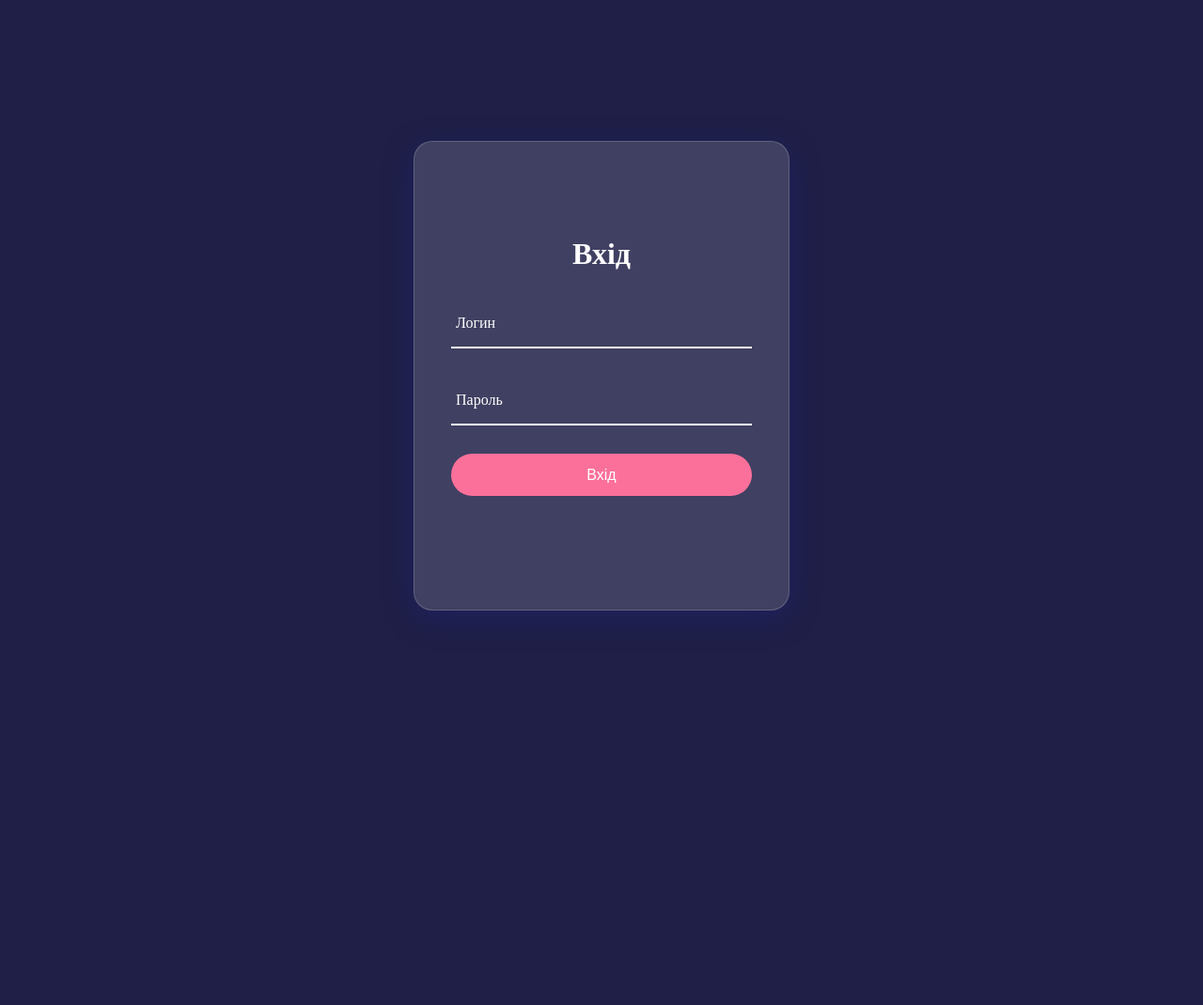
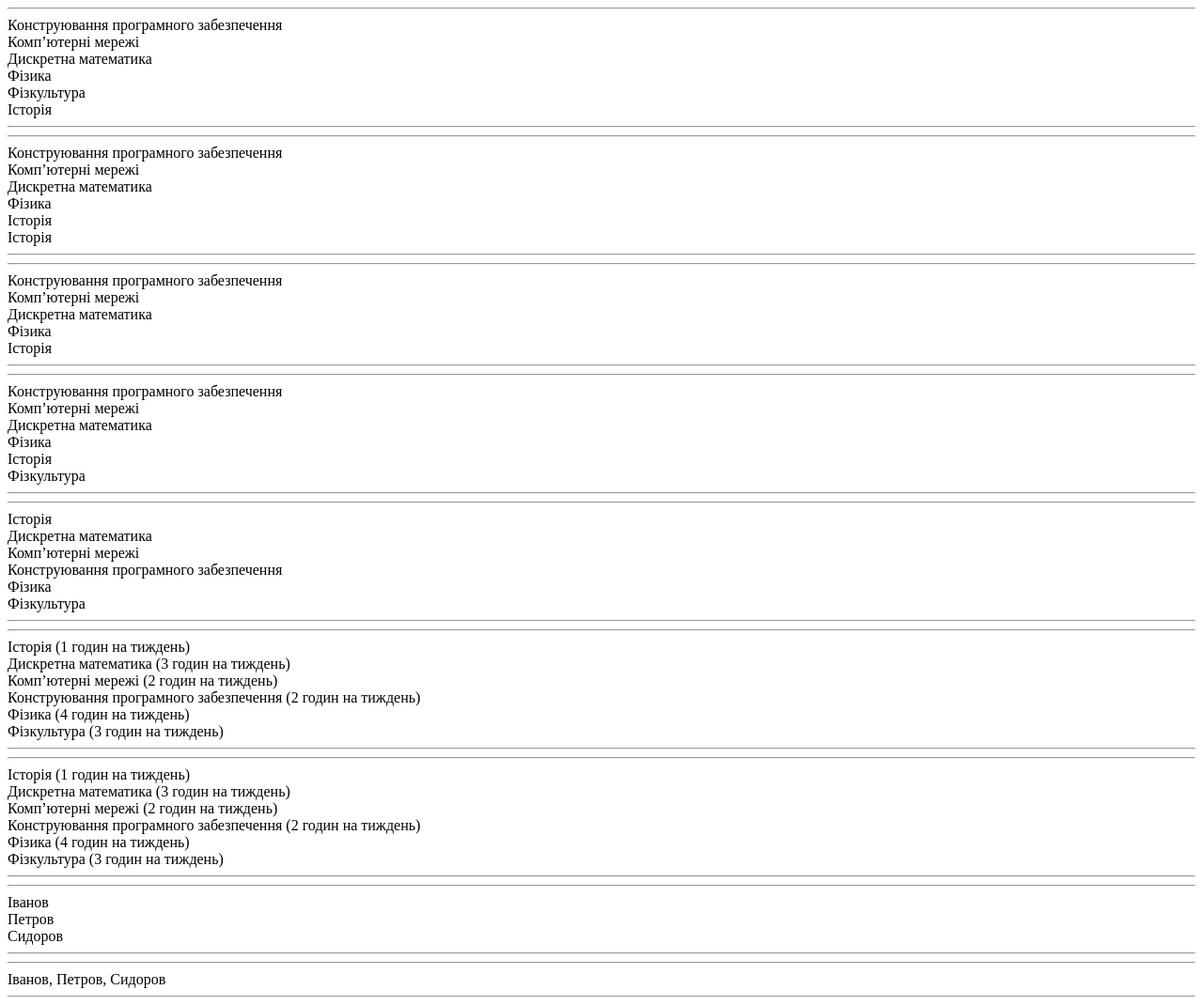
Before and after one commit to s1nure/Pr3_dev_server_app, a PHP site: page / in a window 1280 px wide. Shown: the whole page at 94% size. Before the commit the page ends 656 px from the top, so only its background shows below. Run offline with PHP 8.4, Linux system fonts and the light colour scheme.

Commit message:
Pr4 - done

```diff
--- a/index.php
+++ b/index.php
@@ -1,41 +1,33 @@
 <?php
-session_start();
-include 'student.php';
 
-$student = new Student;
+include 'subjects.php';
 
-if (isset($_POST) && isset($_POST['login']) && isset($_POST['password'])) {
-    $student->login();
-}
+$subjectsObj = new Subjects();
 
-if (isset($_POST) && isset($_POST['name']) && !empty($_POST['surename']) && isset($_POST['age'])) {
-    $student->add_student();
-}
-if (isset($_POST['logout'])) {
-    $student->logOut();
-}
+$subjectsObj->show();
+
+$subjectsObj->changeArray('Фізкультура', 'Історія');
+$subjectsObj->show();
+
+$uniqueSubjects = array_unique($subjectsObj->subjects_array);
+$subjectsObj->displayArray($uniqueSubjects);
+
+$subjectsObj->changeArray2('Історія', 'Фізкультура', 2);
+$subjectsObj->show();
+
+asort($subjectsObj->subjects_array);
+$subjectsObj->show();
+
+$subjectsObj->expansion();
+$subjectsObj->show();
+
+$subarrays = $subjectsObj->getSubarrays();
+$subjectsObj->displayArray($subarrays);
+
+$subjectsObj->displayArray(explode(', ', $subjectsObj->students));
+
+$studentsArray = explode(', ', $subjectsObj->students);
+$subjectsObj->students = implode(', ', $studentsArray);
+$subjectsObj->displayArray([$subjectsObj->students]);
 
 ?>
-<!DOCTYPE html>
-<html lang="en">
-
-<head>
-    <meta charset="UTF-8">
-    <meta name="viewport" content="width=device-width, initial-scale=1.0">
-    <title>Index</title>
-    <link rel="stylesheet" href="style.css">
-</head>
-
-<body>
-    <?php
-    if (isset($_SESSION['login']) && $_SESSION['login']) {
-        include 'form.php';
-    } else {
-        include 'login.php';
-    }
-
-
-    ?>
-</body>
-
-</html>
--- a/login.php
+++ /dev/null
@@ -1,18 +0,0 @@
-    <div class="wraper">
-        <form action="" method="post">
-            <h2>Вхід</h2>
-            <div class="input-box">
-                <input type="text" name="login" required>
-                <label>Логин</label>
-            </div>
-
-            <div class="input-box">
-                <input type="password" name="password" required>
-                <label>Пароль</label>
-            </div>
-
-            <button type="submit">Вхід</button>
-            <?php global $message ?>
-            <h4><?php echo $message?></h4>
-        </form>
-    </div>
--- a/student.php
+++ /dev/null
@@ -1,42 +0,0 @@
-<?php
-    class Student{
-        public function login() {
-            global $message;
-            if(isset($_POST) && $_POST['login']== 'admin' && isset($_POST) && $_POST['password'] == 'admin'){
-                $_SESSION['login'] = true;
-                $message = '';
-            }
-            else{
-                $message = 'Логін або пароль був введен невірно!!';
-            }
-        }
-
-        function redirect($url) {
-            header('location: '.$url);
-        }
-
-        function add_student() {
-            $students = array();
-            global $message;
-            if(isset($_COOKIE['students']) && $_COOKIE['students']){
-                $students = unserialize($_COOKIE['students']);
-            }
-            if(isset($_POST) && isset($_POST['name']) && !empty($_POST['name']) && isset($_POST['surename']) && !empty($_POST['surename']) && isset($_POST['age']) && !empty($_POST['age'])){
-                $students[count($students)] = array("name"=>$_POST['name'], "surename"=> $_POST['surename'], "age"=>$_POST['age']);
-                $message = '';
-            }
-            else{
-                $message = "Схоже не всі поля були введені";
-            }
-            setcookie("students", serialize($students));
-            $this->redirect("index.php");
-        }
-        function logOut() {
-            if(isset($_POST['logout'])){
-                unset($_SESSION['login']);
-                $this->redirect('index.php');
-            }
-        }
-    }
-
-?>
--- a/style.css
+++ /dev/null
@@ -1,128 +0,0 @@
-*{
-    margin: 0;
-    padding: 0;
-    box-sizing: border-box;
-}
-body{
-    display: flex;
-    justify-content: center;
-    min-height: 100vh;
-    background: #1f1f47;
-    padding: 150px;
-    flex-wrap: wrap;
-    color: #fff;
-
-}
-.cont{
-    width: 80%;
-}
-.wraper {
-    position: relative;
-    width: 400px;
-    min-height: 500px;
-    background: rgba(255, 255, 255, .15);
-    box-shadow: 0 8px 32px rgba(31, 38, 135, .37);
-    border: 1px solid rgba(255, 255, 255, .18);
-    border-radius: 20px;
-
-    flex-wrap: wrap;
-    margin-bottom: 40px;
-    display: flex;
-    justify-content: center;
-    align-items: center;
-}
-.wraper-1{
-    width: 100%;
-    min-height: 500px;
-    background: rgba(255, 255, 255, .15);
-    box-shadow: 0 8px 32px rgba(31, 38, 135, .37);
-    border: 1px solid rgba(255, 255, 255, .18);
-    border-radius: 20px;
-
-    display: flex;
-    justify-content: center;
-    align-items: center;
-}
-h2{
-    font-size: 2em;
-    color: #fff;
-    text-align: center;
-}
-h3{
-    font-size: 1.5em;
-    color: #fff;
-    text-align: center;
-}
-h4{
-    margin-top: 20px;
-    font-size: 1.2em;
-    color: #fff;
-    text-align: center;
-}
-.input-box{
-    position: relative;
-    width: 320px;
-    margin: 30px 0;
-    border-bottom: 2px solid #fff;
-}
-.input-box label{
-    position: absolute;
-    top: 50%;
-    left: 5px;
-    transform: translateY(-50%);
-    pointer-events: none;
-    color: #fff;
-    transition: .5s;
-}
-.input-box input:focus~label,
-.input-box input:valid~label{
-    top: 5px;
-}
-.input-box input{
-    width: 100%;
-    height: 50px;
-    background: transparent;
-    border: none;
-    outline: none;
-    font-size: 1em;
-    color: #fff;
-    padding: 0 35px 0 5px;
-}
-
-button{
-    width: 100%;
-    height: 45px;
-    background: #fa709a;
-    border: none;
-    outline: none;
-    border-radius: 40px;
-    cursor: pointer;
-    font-size: 1em;
-    color: #fff;
-    font-weight: 500;
-}
-table {
-    width: 80%;
-    margin: 20px auto;
-    border-collapse: collapse;
-    border: 1px solid #fff;
-    border-radius: 20px;
-}
-
-th, td {
-    border: 1px solid #fff;
-    padding: 10px;
-    text-align: center;
-}
-
-th {
-    background-color: #333333c5;
-}
-
-tr:nth-child(even) {
-    background-color: #4444449f;
-}
-
-tr:nth-child(odd) {
-    background-color: #555555a6;
-}
--- /dev/null
+++ b/subjects.php
@@ -0,0 +1,83 @@
+<?php
+
+class Subjects {
+    public $subjects_array = [
+        'Конструювання програмного забезпечення',
+        'Комп’ютерні мережі',
+        'Дискретна математика',
+        'Фізика',
+        'Фізкультура',
+        'Історія'
+    ];
+
+    public $students = 'Іванов, Петров, Сидоров';
+
+    public function show() {
+        echo "<hr>";
+        foreach ($this->subjects_array as $subject) {
+            echo $subject . "<br>";
+        }
+        echo "<hr>";
+    }
+
+    // public function displayArray($array) {
+    //      echo "<hr>";
+    //     foreach ($array as $array1) {
+    //         foreach ($array1 as $subject){
+    //             echo $subject . "<br>";
+    //         }
+    //     }
+    //     echo "<hr>";
+    // }
+
+    public function displayArray($array) {
+        echo "<hr>";
+        if (is_array($array)) {
+            foreach ($array as $item) {
+                if (is_array($item)) {
+                    foreach ($item as $subject) {
+                        echo $subject . "<br>";
+                    }
+                } else {
+                    echo $item . "<br>";
+                }
+            }
+        } else {
+            echo $array . "<br>";
+        }
+        echo "<hr>";
+    }
+
+    public function changeArray($searchValue, $replaceValue) {
+        $key = array_search($searchValue, $this->subjects_array);
+
+        if ($key !== false) {
+            $this->subjects_array[$key] = $replaceValue;
+        }
+    }
+
+    public function changeArray2($searchValue, $replaceValue, $occurrence) {
+        $count = 0;
+
+        foreach ($this->subjects_array as &$subject) {
+            if ($subject == $searchValue) {
+                $count++;
+                if ($count == $occurrence) {
+                    $subject = $replaceValue;
+                }
+            }
+        }
+    }
+
+    public function expansion() {
+        foreach ($this->subjects_array as &$subject) {
+            $subject .= ' (' . rand(1, 5) . ' годин на тиждень)';
+        }
+    }
+
+    public function getSubarrays() {
+        return array_chunk($this->subjects_array, 3);
+    }
+}
+
+?>
```
Also changed, not shown: form.php (deleted, +0 -52 lines).
